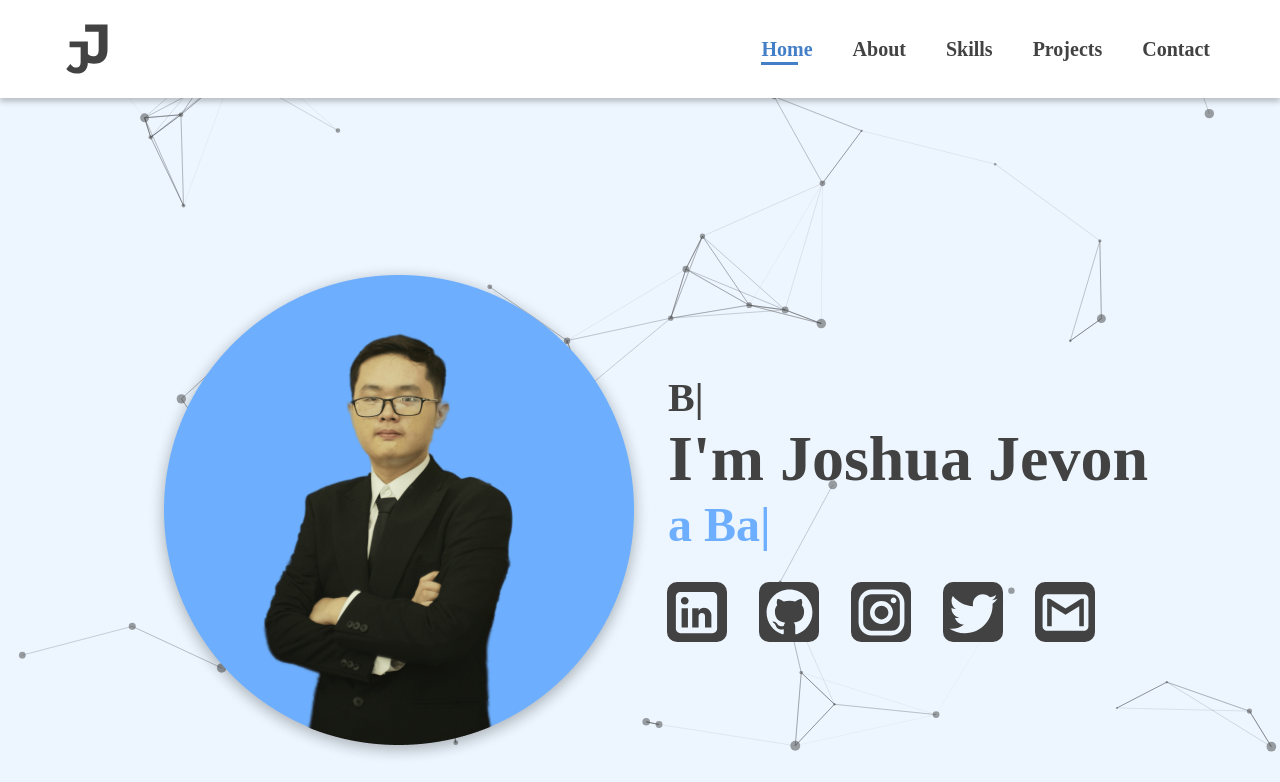
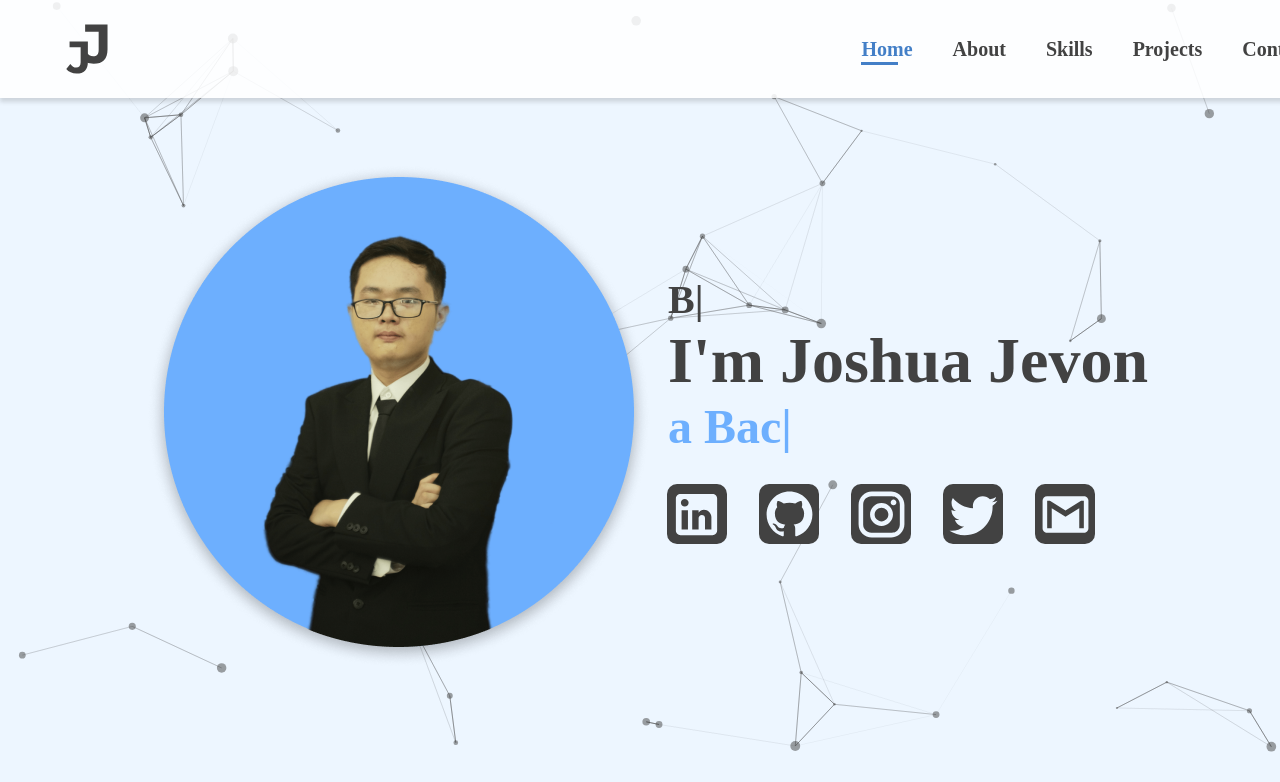
Before and after one commit to joshuajevon/portfolio, a React (Create React App) app: page / in a window 1280 px wide. Shown: the top 782 px of the page. Built offline with nearby package versions, Linux system fonts and the light colour scheme.

Commit message:
fix: navbar responsive done

```diff
--- a/package.json
+++ b/package.json
@@ -12,6 +12,7 @@
     "react": "^18.2.0",
     "react-dom": "^18.2.0",
     "react-scripts": "5.0.1",
+    "react-scroll": "^1.8.9",
     "react-tsparticles": "^2.11.0",
     "react-typed": "^1.2.0",
     "sass": "^1.63.6",
--- a/src/components/Navbar/Navbar.jsx
+++ b/src/components/Navbar/Navbar.jsx
@@ -1,6 +1,7 @@
 import React, { Component, useState } from 'react';
 import "../../styles/components/_navbar.scss";
 import Logo from "../../assets/icon/logo.svg";
+import { Link } from 'react-scroll';
 
 class Navbar extends Component{
     state={clicked: false};
@@ -9,24 +10,61 @@ class Navbar extends Component{
       this.setState({clicked: !this.state.clicked})
     }
 
+    handleMenuItemClick = () => {
+      this.setState({ clicked: false });
+    };
+
     render(){
+      const { clicked } = this.state;
+      const iconClass = clicked ? 'times' : 'bars';
+
       return (
         <nav>
           <a href="/">
             <img src={Logo} alt="" />
           </a>
           <div className="">
-            <ul id='navbar' className={this.state.clicked ? "#navbar active" : "#navbar"}>
-              <li><a className='active' href="">Home</a></li>
-              <li><a href="">About</a></li>
-              <li><a href="">Skills</a></li>
-              <li><a href="">Projects</a></li>
-              <li><a href="">Contact</a></li>
+            <ul id='navbar' className={clicked ? "#navbar active" : "#navbar"}>
+              <li>
+                <a href="">
+                  <Link to="landing" spy={true} smooth={true} offset={-50} duration={500} onClick={this.handleMenuItemClick}>
+                    Home
+                  </Link>
+                </a>
+              </li>
+              <li>
+                <a href="">
+                  <Link to="about" spy={true} smooth={true} offset={-50} duration={500} onClick={this.handleMenuItemClick}>
+                    About
+                  </Link>
+                </a>
+              </li>
+              <li>
+                <a href="">
+                  <Link to="skills" spy={true} smooth={true} offset={-100} duration={500} onClick={this.handleMenuItemClick}>
+                    Skills
+                  </Link>
+                </a>
+              </li>
+              <li>
+                <a href="">
+                  <Link to="projects" spy={true} smooth={true} offset={-100} duration={500} onClick={this.handleMenuItemClick}>
+                    Projects
+                  </Link>
+                </a>
+              </li>
+              <li>
+                <a href="">
+                  <Link to="contact" spy={true} smooth={true} offset={-50} duration={500} onClick={this.handleMenuItemClick}>
+                    Contact
+                  </Link>
+                </a>
+              </li>
             </ul>
           </div>
 
           <div id="mobile" onClick={this.handleClick}>
-            <i id='bar' className={this.state.clicked ? 'fas fa-times' : 'fas fa-bars'}></i>
+            <i id='bar' className={`fas fa-${iconClass}`}></i>
           </div>
         </nav>
       );
--- a/src/section/About/About.jsx
+++ b/src/section/About/About.jsx
@@ -7,7 +7,7 @@ import Fan from "../../assets/icon/About/fan.svg"
 
 const About = () => {
     return(
-        <section className="about-page">
+        <section className="about-page" id="about">
             <div className="about-container">
                 <div className="about-top">
                     <h1></h1>
@@ -24,7 +24,7 @@ const About = () => {
                         <p>
                             Welcome to my Portofolio Website! My name is Joshua Jevon Irawan, and I am a passionate computer science student at Binus University. Throughout my academic journey and organizational experiences, I have developed a diverse skill set in various areas of computer science. I take pride in my ability to work effectively within a team and have earned a reputation for being a trustworthy and dependable individual.
                         </p>
-
+                        <br/>
                         <p>
                             Currently, I hold the position of Research and Development Staff at Bina Nusantara Computer Club, where I contribute as a Back-End developer. However, I eager to learn software engineering in general and other knowledge within the field of technology. Feel free to explore the projects I have worked on and the creations I have made.
                         </p>
--- a/src/section/Contact/Contact.jsx
+++ b/src/section/Contact/Contact.jsx
@@ -10,7 +10,7 @@ import Submit from '../../assets/icon/Contact/Submit.svg'
 
 const Contact = () => {
   return(
-    <section className="contact">
+    <section className="contact" id="contact">
       <div className="contact-container">
         <div className="contact-title">
           <img src={contactIcon} alt="" />
--- a/src/section/Landing/Landing.jsx
+++ b/src/section/Landing/Landing.jsx
@@ -13,7 +13,7 @@ import ParticlesBackground from '../../components/Particles/ParticleBackground';
 
 const Landing = () => {
     return (
-        <section className="landing-page">
+        <section className="landing-page" id='landing'>
             <div className="landing-background">
                 <ParticlesBackground/>
             </div>
--- a/src/section/Projects/Projects.jsx
+++ b/src/section/Projects/Projects.jsx
@@ -14,7 +14,7 @@ import { Card } from 'antd';
 const { Meta } = Card;
 const Projects = () => {
     return(
-        <section className="projects">
+        <section className="projects" id="projects">
             <div className="projects-container">
                 <div className="projects-title">
                     <img src={ProjectsIcon} alt="" />
--- a/src/section/Skills/Skills.jsx
+++ b/src/section/Skills/Skills.jsx
@@ -20,7 +20,7 @@ import GitVCS from "../../assets/icon/Skills/gitvcs.svg"
 
 const Skills = () => {
     return (
-        <section className="skills">
+        <section  id="skills">
             <div className="skills-container">
                 <div className="skills-title">
                     <img src={skillsIcon} alt="" />
@@ -37,16 +37,6 @@ const Skills = () => {
                         <img src={React1} alt="React" />
                         <img src={Laravel} alt="Laravel" />
                     </div>
-                    {/* <div className="slide-show1">
-                        <img src={Bootstrap} alt="Bootstrap" />
-                        <img src={Typescript} alt="Typescript" />
-                        <img src={NodeJS} alt="NodeJS" />
-                        <img src={js} alt="js" />
-                        <img src={CSS} alt="CSS" />
-                        <img src={HTML} alt="HTML" />
-                        <img src={React1} alt="React" />
-                        <img src={Laravel} alt="Laravel" />
-                    </div> */}
 
                     <div className="slide-show2">
                         <img src={Github} alt="Github" />
--- a/src/section/SkillsnProjects/SkillsnProjects.jsx
+++ b/src/section/SkillsnProjects/SkillsnProjects.jsx
@@ -3,7 +3,7 @@ import "../../styles/section/_skillsnprojects.scss";
 
 const SkillsnProjects = () => {
     return(
-        <section className="skillsnproject">
+        <section className="skillsnproject" >
             <div className="container">
                 <h1>Skills & Projects</h1>
             </div>
--- a/src/styles/components/_navbar.scss
+++ b/src/styles/components/_navbar.scss
@@ -5,10 +5,12 @@ nav{
     display: flex;
     align-items: center;
     justify-content: space-between;
-    background-color: $white;
+    background-color: #ffffffd8;
     padding: 10px 50px;
-    box-shadow: 0px 4px 5px #42424248;
-    z-index: 5;
+    box-shadow: 0px 4px 4px #4242422e;
+    position: fixed;
+    width: 100%;
+    z-index: 10;
 }
 
 #navbar{
@@ -58,6 +60,7 @@ nav{
     color: $black;
 }
 
+
 @media screen and (max-width: $medium) {
     #navbar{
         display: flex;
@@ -70,7 +73,7 @@ nav{
         width: 300px;
         height: 100vh;
         background-color: #ffffffd8;
-        z-index: 5;
+        z-index: 10;
         box-shadow: 0px 4px 4px 0px #00000048;
         padding: 40px 0 0 10px;
         transition: 0.3s ease-in-out;
@@ -92,11 +95,20 @@ nav{
         font-size: 20px;
         cursor: pointer;
     }
+
+
+}
+
+@media screen and (max-width: $smedium) {
+    #navbar{
+        top: 58px;
+    }
 }
 
 @media screen and (max-width: $bsmall) {
     #navbar{
         width: 200px;
+        top: 58px;
     }
 
     #navbar li a{
@@ -106,7 +118,7 @@ nav{
 
 @media screen and (max-width: $small) {
     #navbar{
-        top:57px;
+        top:53px;
     }
 
 }
```
Also changed, not shown: 1 other file (tests, documents, lock files or other folders).
